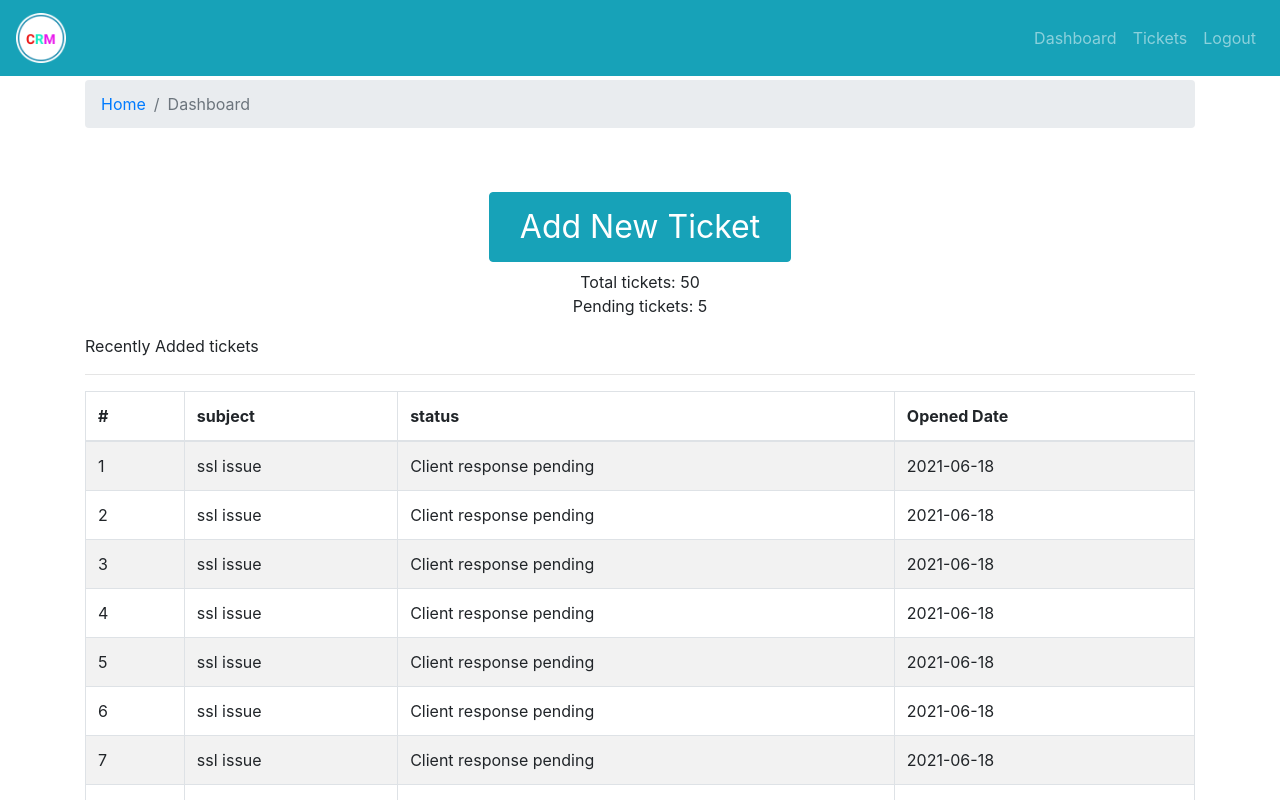
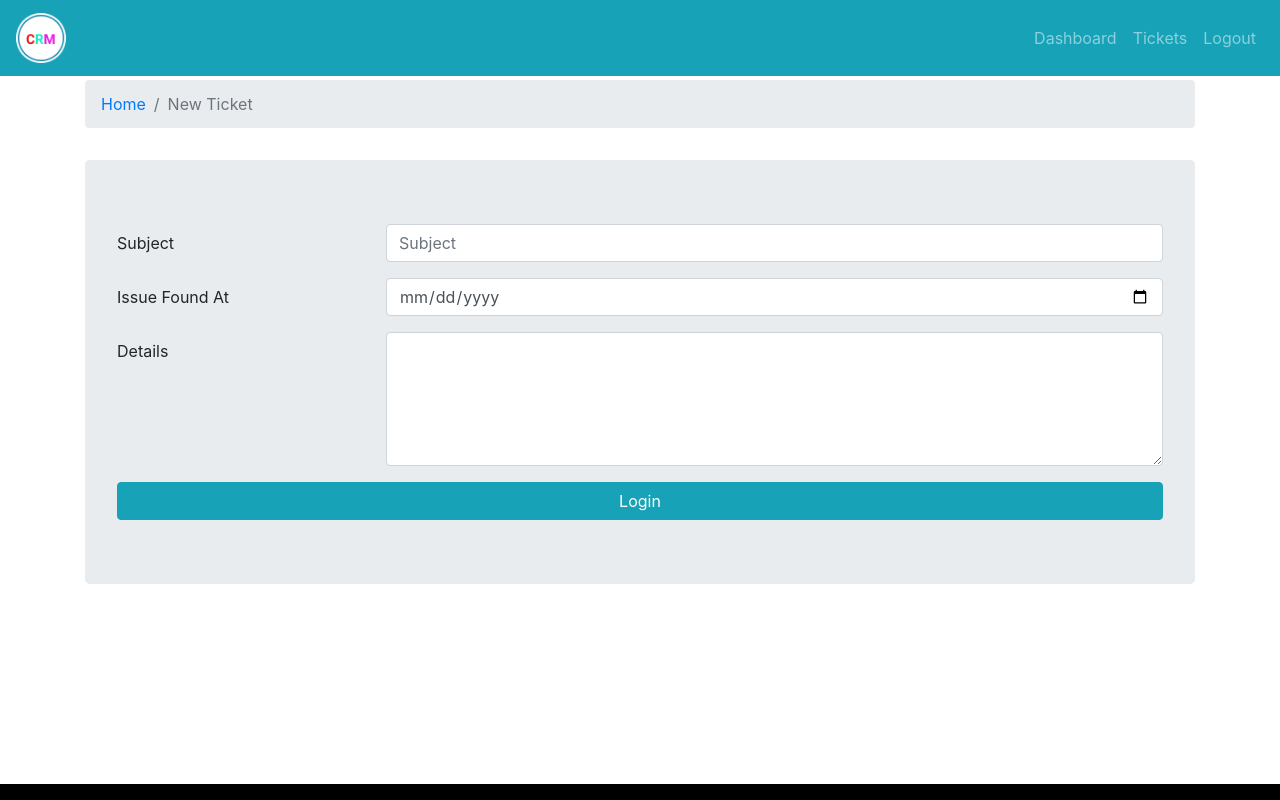
Before and after one commit to brenogfonseca/crm-frontend, a React (Create React App) app: page / in a window 1280 px wide. Shown: the top 800 px of the page. Built offline with nearby package versions, Linux system fonts and the light colour scheme.

Commit message:
added Add Ticket Form

```diff
--- a/src/App.js
+++ b/src/App.js
@@ -5,13 +5,15 @@ import Dashboard from './components/Dashboard';
 
 import EntryPage from './components/EntryPage';
 import DefaultLayout from './layout/DefaultLayout';
+import Tickets from './features/tickets/Tickets';
 
 function App() {
   return (
     <div className="App">
       {/* <EntryPage/> */}
       <DefaultLayout>
-        <Dashboard />
+        {/* <Dashboard /> */}
+        <Tickets />
       </DefaultLayout>
     </div>
   );
--- a/src/components/Dashboard.js
+++ b/src/components/Dashboard.js
@@ -1,6 +1,6 @@
 import React from 'react'
 import { Container, Row, Col, Button } from 'react-bootstrap'
-import TicketTable from './TicketTable'
+import TicketTable from '../features/tickets/TicketTable'
 import tickets from '../assets/data/dummy-tickets.json'
 import Breadcrumbs from './Breadcrumbs'
 
--- /dev/null
+++ b/src/features/tickets/TicketForm.js
@@ -0,0 +1,55 @@
+import React, { useState } from 'react'
+import { Jumbotron, Form, Button, Row, Col } from 'react-bootstrap'
+
+export default function TicketForm() {
+  const [subject, setSubject] = useState('')
+  const [foundAt, setFoundAt] = useState('')
+  const [details, setDetails] = useState('')
+
+  const handleSubmit = (e) => {
+    e.preventDefault()
+  }
+
+  return (
+    <Jumbotron className="mt-3 form-ticket" >
+      <Form autoComplete="off" onSubmit={handleSubmit} >
+        <Form.Group as={Row} >
+          <Form.Label column sm={3} > Subject</Form.Label>
+          <Col sm={9} >
+            <Form.Control
+              value={subject}
+              placeholder="Subject"
+              onChange={(e) => setSubject(e.currentTarget.value)}
+              required
+            />
+          </Col>
+        </Form.Group>
+        <Form.Group as={Row} >
+          <Form.Label column sm={3} > Issue Found At</Form.Label>
+          <Col sm={9} >
+            <Form.Control
+              type="date"
+              value={foundAt}
+              placeholder="Password"
+              onChange={(e) => setFoundAt(e.currentTarget.value)}
+              required
+            />
+          </Col>
+        </Form.Group>
+        <Form.Group as={Row} >
+          <Form.Label column sm={3} > Details</Form.Label>
+          <Col sm={9} >
+            <Form.Control
+              as="textarea"
+              value={details}
+              rows="5"
+              onChange={(e) => setDetails(e.currentTarget.value)}
+              required
+            />
+          </Col>
+        </Form.Group>
+        <Button type="submit" variant="info" block >Login</Button>
+      </Form>
+    </Jumbotron>
+  )
+}
--- /dev/null
+++ b/src/features/tickets/Tickets.js
@@ -0,0 +1,22 @@
+import React from 'react'
+import { Container, Row, Col } from 'react-bootstrap'
+import Breadcrumbs from '../../components/Breadcrumbs'
+import './tickets.css'
+import TicketForm from './TicketForm'
+
+export default function Tickets() {
+  return (
+    <Container>
+      <Row>
+        <Col>
+          <Breadcrumbs page="New Ticket" />
+        </Col>
+      </Row>
+      <Row>
+        <Col>
+          <TicketForm />
+        </Col>
+      </Row>
+    </Container>
+  )
+}
--- /dev/null
+++ b/src/features/tickets/tickets.css
@@ -0,0 +1,4 @@
+.ticket-form {
+  background: white;
+  box-shadow: 0px 0px 15px -5px black;
+}
```
Also changed, not shown: src/features/tickets/TicketTable.js (renamed from src/components/TicketTable.js).
